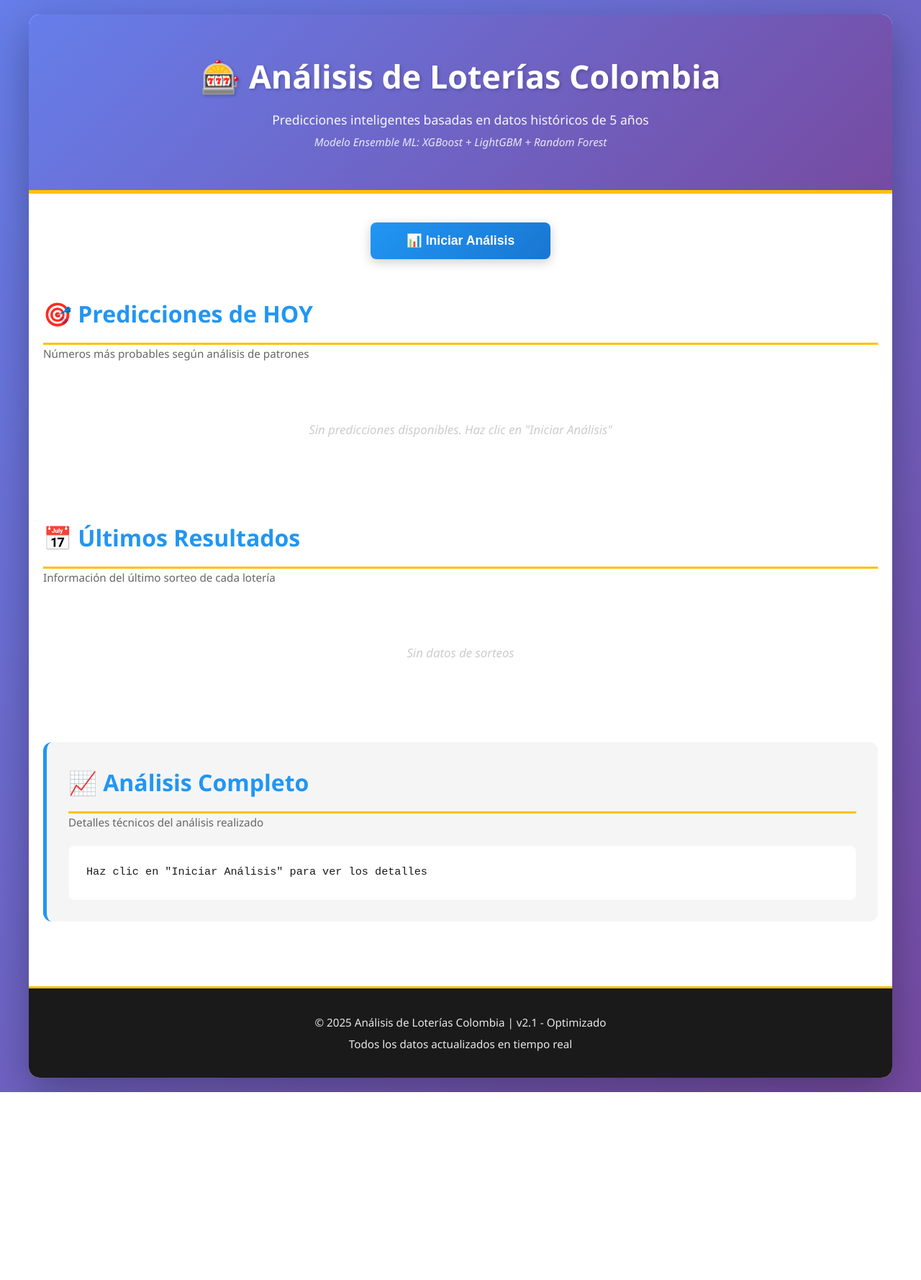
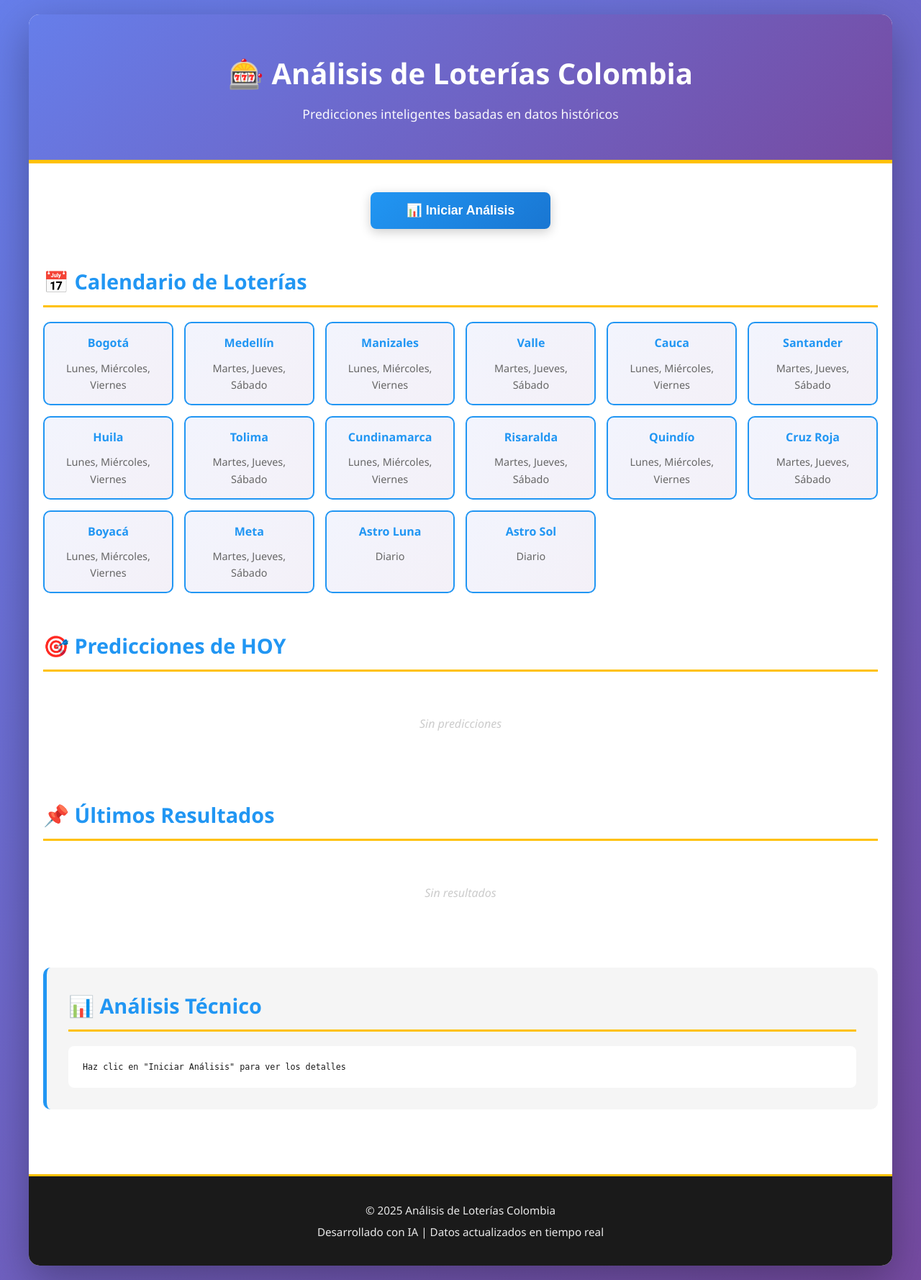
Before and after one commit to juanecheverri2710/analisis-loterias-colombia, a Flask app: page / in a window 1280 px wide. Shown: the whole page at 72% size. Before the commit the page ends 1517 px from the top, so only its background shows below. Run offline with Flask 3, Linux system fonts and the light colour scheme; data that the repository does not hold is empty.

Commit message:
Restaurar diseño original + Calendario + Tiempo optimizado a 45s

```diff
--- a/static/style.css
+++ b/static/style.css
@@ -7,15 +7,11 @@
 :root {
     --primary: #2196F3;
     --secondary: #FFC107;
-    --success: #4CAF50;
     --dark: #1A1A1A;
     --light: #F5F5F5;
-    --border: #E0E0E0;
 }
 
-html {
-    scroll-behavior: smooth;
-}
+html { scroll-behavior: smooth; }
 
 body {
     font-family: 'Segoe UI', Tahoma, Geneva, Verdana, sans-serif;
@@ -44,26 +40,16 @@ header {
 }
 
 header h1 {
-    font-size: 2.8em;
+    font-size: 2.5em;
     margin-bottom: 10px;
-    text-shadow: 2px 2px 4px rgba(0, 0, 0, 0.2);
 }
 
 header p {
     font-size: 1.1em;
     opacity: 0.95;
-    margin-bottom: 5px;
 }
 
-header .subtitle {
-    font-size: 0.95em;
-    opacity: 0.85;
-    font-style: italic;
-}
-
-main {
-    padding: 40px 20px;
-}
+main { padding: 40px 20px; }
 
 section {
     margin-bottom: 50px;
@@ -71,20 +57,10 @@ section {
 
 section h2 {
     color: var(--primary);
-    margin-bottom: 10px;
-    font-size: 2em;
+    margin-bottom: 20px;
+    font-size: 1.8em;
     border-bottom: 3px solid var(--secondary);
-    padding-bottom: 15px;
-    display: flex;
-    align-items: center;
-    gap: 10px;
-}
-
-.section-desc {
-    color: #666;
-    font-size: 0.95em;
-    margin-bottom: 20px;
-    margin-top: -10px;
+    padding-bottom: 10px;
 }
 
 .control-section {
@@ -152,124 +124,123 @@ section h2 {
 .time-info {
     color: #666;
     font-size: 0.95em;
+}
+
+/* Calendario */
+.calendario-grid {
+    display: grid;
+    grid-template-columns: repeat(auto-fit, minmax(180px, 1fr));
+    gap: 15px;
+}
+
+.calendario-card {
+    background: linear-gradient(135deg, #667eea15 0%, #764ba215 100%);
+    border: 2px solid var(--primary);
+    border-radius: 10px;
+    padding: 15px;
+    text-align: center;
+}
+
+.calendario-card h3 {
+    color: var(--primary);
+    margin-bottom: 10px;
+    font-size: 1em;
+}
+
+.calendario-card .dias {
+    color: #666;
+    font-size: 0.9em;
     font-weight: 500;
 }
 
+/* Cards Grid */
 .predicciones-grid,
 .sorteos-grid {
     display: grid;
-    grid-template-columns: repeat(auto-fit, minmax(200px, 1fr));
-    gap: 25px;
+    grid-template-columns: repeat(auto-fit, minmax(180px, 1fr));
+    gap: 20px;
 }
 
 .card {
     background: white;
-    border: 2px solid var(--border);
-    border-radius: 12px;
-    padding: 30px 20px;
+    border: 2px solid var(--light);
+    border-radius: 10px;
+    padding: 20px;
     text-align: center;
-    transition: all 0.3s ease;
+    transition: all 0.3s;
     box-shadow: 0 2px 10px rgba(0, 0, 0, 0.08);
 }
 
 .card:hover {
-    box-shadow: 0 15px 40px rgba(0, 0, 0, 0.15);
-    transform: translateY(-8px);
+    box-shadow: 0 10px 30px rgba(0, 0, 0, 0.15);
+    transform: translateY(-5px);
     border-color: var(--primary);
 }
 
 .card h3 {
     color: var(--primary);
-    margin-bottom: 20px;
-    font-size: 1.15em;
-    word-wrap: break-word;
-    min-height: 30px;
-    display: flex;
-    align-items: center;
-    justify-content: center;
+    margin-bottom: 15px;
+    font-size: 1em;
 }
 
 .card.prediccion {
-    background: linear-gradient(135deg, rgba(102, 126, 234, 0.08) 0%, rgba(118, 75, 162, 0.08) 100%);
+    background: linear-gradient(135deg, #667eea08 0%, #764ba208 100%);
     border: 2px solid var(--primary);
 }
 
-.card.prediccion:hover {
-    background: linear-gradient(135deg, rgba(102, 126, 234, 0.15) 0%, rgba(118, 75, 162, 0.15) 100%);
-}
-
 .card.sorteo {
-    background: linear-gradient(135deg, rgba(255, 193, 7, 0.08) 0%, rgba(255, 179, 0, 0.08) 100%);
+    background: linear-gradient(135deg, #FFC10708 0%, #FFB30008 100%);
     border: 2px solid var(--secondary);
 }
 
-.card.sorteo:hover {
-    background: linear-gradient(135deg, rgba(255, 193, 7, 0.15) 0%, rgba(255, 179, 0, 0.15) 100%);
-}
-
 .numero {
-    font-size: 3em;
+    font-size: 2.5em;
     font-weight: bold;
     color: var(--primary);
-    margin: 20px 0;
-    font-family: 'Courier New', monospace;
-    letter-spacing: 2px;
+    margin: 15px 0;
+    font-family: monospace;
 }
 
 .signo {
     color: #666;
-    font-size: 0.95em;
+    font-size: 0.9em;
     text-transform: capitalize;
-    margin-top: 15px;
     font-style: italic;
 }
 
 .detalle {
     color: #888;
     font-size: 0.9em;
-    margin: 10px 0;
+    margin-top: 10px;
 }
 
-.fecha {
-    color: #AAA;
-    font-size: 0.85em;
-    margin-top: 12px;
-    font-weight: 500;
+.sin-datos {
+    text-align: center;
+    color: #CCC;
+    padding: 40px;
+    grid-column: 1 / -1;
+    font-style: italic;
 }
 
-.placeholder {
-    text-align: center;
-    color: #CCC;
-    padding: 60px 20px;
-    font-style: italic;
-    grid-column: 1 / -1;
-    font-size: 1.05em;
-}
-
+/* Resultados */
 .resultados-section {
     background: var(--light);
     padding: 30px;
-    border-radius: 12px;
+    border-radius: 10px;
     border-left: 5px solid var(--primary);
 }
 
-.resultados-content {
+#resultadosText {
     background: white;
-    padding: 25px;
+    padding: 20px;
     border-radius: 8px;
-    overflow-x: auto;
-    box-shadow: inset 0 1px 3px rgba(0, 0, 0, 0.05);
-    max-height: 400px;
-    overflow-y: auto;
-}
-
-#resultadosText {
-    font-family: 'Courier New', monospace;
-    font-size: 0.95em;
-    line-height: 1.7;
+    font-family: monospace;
+    font-size: 0.9em;
+    line-height: 1.6;
     white-space: pre-wrap;
     word-wrap: break-word;
-    color: var(--dark);
+    max-height: 350px;
+    overflow-y: auto;
 }
 
 footer {
--- a/templates/index.html
+++ b/templates/index.html
@@ -3,15 +3,14 @@
 <head>
     <meta charset="UTF-8">
     <meta name="viewport" content="width=device-width, initial-scale=1.0">
-    <title>Análisis de Loterías Colombia - Predicciones Inteligentes</title>
+    <title>Análisis de Loterías Colombia</title>
     <link rel="stylesheet" href="/static/style.css">
 </head>
 <body>
     <div class="container">
         <header>
             <h1>🎰 Análisis de Loterías Colombia</h1>
-            <p>Predicciones inteligentes basadas en datos históricos de 5 años</p>
-            <p class="subtitle">Modelo Ensemble ML: XGBoost + LightGBM + Random Forest</p>
+            <p>Predicciones inteligentes basadas en datos históricos</p>
         </header>
 
         <main>
@@ -19,61 +18,101 @@
                 <button id="btnAnalizar" class="btn btn-primary">📊 Iniciar Análisis</button>
                 <div id="loading" class="loading hidden">
                     <div class="spinner"></div>
-                    <p>Analizando 16 loterías...</p>
-                    <p class="time-info">Tiempo estimado: 60 segundos</p>
+                    <p>Procesando análisis...</p>
+                    <p class="time-info">Tiempo: ~45 segundos</p>
                 </div>
             </section>
 
+            <!-- Calendario de Loterías -->
+            <section class="calendario-section">
+                <h2>📅 Calendario de Loterías</h2>
+                <div id="calendario" class="calendario-grid"></div>
+            </section>
+
+            <!-- Predicciones -->
             <section class="predicciones-section">
                 <h2>🎯 Predicciones de HOY</h2>
-                <p class="section-desc">Números más probables según análisis de patrones</p>
                 <div id="predicciones" class="predicciones-grid"></div>
             </section>
 
+            <!-- Últimos Resultados -->
             <section class="sorteos-section">
-                <h2>📅 Últimos Resultados</h2>
-                <p class="section-desc">Información del último sorteo de cada lotería</p>
+                <h2>📌 Últimos Resultados</h2>
                 <div id="sorteos" class="sorteos-grid"></div>
             </section>
 
+            <!-- Análisis Completo -->
             <section class="resultados-section">
-                <h2>📈 Análisis Completo</h2>
-                <p class="section-desc">Detalles técnicos del análisis realizado</p>
-                <div id="resultados" class="resultados-content">
-                    <pre id="resultadosText">Haz clic en "Iniciar Análisis" para ver los detalles</pre>
-                </div>
+                <h2>📊 Análisis Técnico</h2>
+                <pre id="resultadosText">Haz clic en "Iniciar Análisis" para ver los detalles</pre>
             </section>
         </main>
 
         <footer>
-            <p>&copy; 2025 Análisis de Loterías Colombia | v2.1 - Optimizado</p>
-            <p>Todos los datos actualizados en tiempo real</p>
+            <p>&copy; 2025 Análisis de Loterías Colombia</p>
+            <p>Desarrollado con IA | Datos actualizados en tiempo real</p>
         </footer>
     </div>
 
     <script>
-        // Cargar datos al iniciar página
+        // Calendario de loterías y días
+        const CALENDARIO = {
+            'Bogotá': ['Lunes', 'Miércoles', 'Viernes'],
+            'Medellín': ['Martes', 'Jueves', 'Sábado'],
+            'Manizales': ['Lunes', 'Miércoles', 'Viernes'],
+            'Valle': ['Martes', 'Jueves', 'Sábado'],
+            'Cauca': ['Lunes', 'Miércoles', 'Viernes'],
+            'Santander': ['Martes', 'Jueves', 'Sábado'],
+            'Huila': ['Lunes', 'Miércoles', 'Viernes'],
+            'Tolima': ['Martes', 'Jueves', 'Sábado'],
+            'Cundinamarca': ['Lunes', 'Miércoles', 'Viernes'],
+            'Risaralda': ['Martes', 'Jueves', 'Sábado'],
+            'Quindío': ['Lunes', 'Miércoles', 'Viernes'],
+            'Cruz Roja': ['Martes', 'Jueves', 'Sábado'],
+            'Boyacá': ['Lunes', 'Miércoles', 'Viernes'],
+            'Meta': ['Martes', 'Jueves', 'Sábado'],
+            'Astro Luna': ['Diario'],
+            'Astro Sol': ['Diario']
+        };
+
+        // Cargar datos al iniciar
+        cargarCalendario();
         cargarDatos();
 
-        // Evento del botón
+        // Botón Iniciar Análisis
         document.getElementById('btnAnalizar').onclick = async function() {
             this.disabled = true;
             document.getElementById('loading').classList.remove('hidden');
 
             await fetch('/start-analysis', {method: 'POST'});
 
-            // Esperar 65 segundos
-            await new Promise(r => setTimeout(r, 65000));
+            // Esperar 45 segundos
+            await new Promise(r => setTimeout(r, 45000));
 
             const res = await fetch('/get-results');
             const data = await res.json();
-            document.getElementById('resultadosText').innerText = data.result || 'Análisis completado exitosamente';
+            document.getElementById('resultadosText').innerText = data.result || 'Análisis completado';
             document.getElementById('loading').classList.add('hidden');
 
             cargarDatos();
             this.disabled = false;
         };
 
+        // Función: Cargar Calendario
+        function cargarCalendario() {
+            let html = '';
+            for (let [loteria, dias] of Object.entries(CALENDARIO)) {
+                html += `
+                    <div class="calendario-card">
+                        <h3>${loteria}</h3>
+                        <p class="dias">${dias.join(', ')}</p>
+                    </div>
+                `;
+            }
+            document.getElementById('calendario').innerHTML = html;
+        }
+
+        // Función: Cargar Datos
         async function cargarDatos() {
             try {
                 // Predicciones
@@ -96,7 +135,7 @@
                     }
                 }
 
-                document.getElementById('predicciones').innerHTML = htmlPred || '<p class="placeholder">Sin predicciones disponibles. Haz clic en "Iniciar Análisis"</p>';
+                document.getElementById('predicciones').innerHTML = htmlPred || '<p class="sin-datos">Sin predicciones</p>';
 
                 // Sorteos
                 const resSorteos = await fetch('/get-sorteos');
@@ -109,16 +148,15 @@
                             <div class="card sorteo">
                                 <h3>${loteria}</h3>
                                 <div class="numero">${info.numero}</div>
-                                <p class="detalle">Signo: ${info.signo || 'N/A'}</p>
-                                <p class="fecha">${info.fecha || ''}</p>
+                                <p class="detalle">${info.signo || ''}</p>
                             </div>
                         `;
                     }
                 }
 
-                document.getElementById('sorteos').innerHTML = htmlSorteos || '<p class="placeholder">Sin datos de sorteos</p>';
+                document.getElementById('sorteos').innerHTML = htmlSorteos || '<p class="sin-datos">Sin resultados</p>';
             } catch(e) {
-                console.error('Error cargando datos:', e);
+                console.error('Error:', e);
             }
         }
     </script>
```
Also changed, not shown: other parts of static/style.css (+6 -56 lines).
